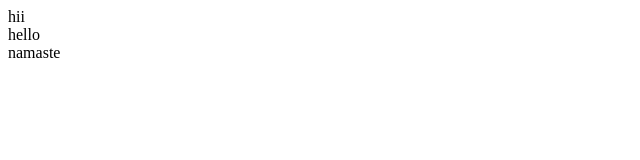
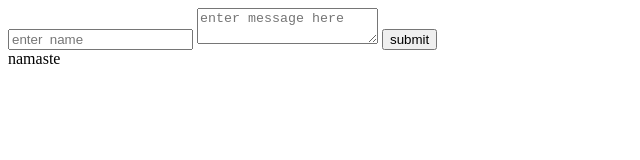
Before and after one commit to Nishthadobhal/nodejs-learning, a website: page express/public/index.html in a window 1280 px wide. Shown: the whole page, without its empty margins (0-640 px from the left). Drawn offline with Linux system fonts and the light colour scheme.

Commit message:
form handling

```diff
--- a/express/public/index.html
+++ b/express/public/index.html
@@ -6,10 +6,12 @@
     <title>Document</title>
 </head>
 <body>
-    <div class="container">
-        <div class="hi">hii</div>
-        <div class="hello">hello</div>
-        <div class="nameste">namaste</div>
+    <form action="/contact" method="post">
+    <input type="text" name="name" placeholder="enter  name">
+    <textarea name="message" id="message" placeholder="enter message here"></textarea>
+    <button type="submit">submit</button>
+    <div class="nameste">namaste</div>
     </div>
+    </form>
 </body>
 </html>
```
Also changed, not shown: express/form.js (added, +21 -0 lines).
